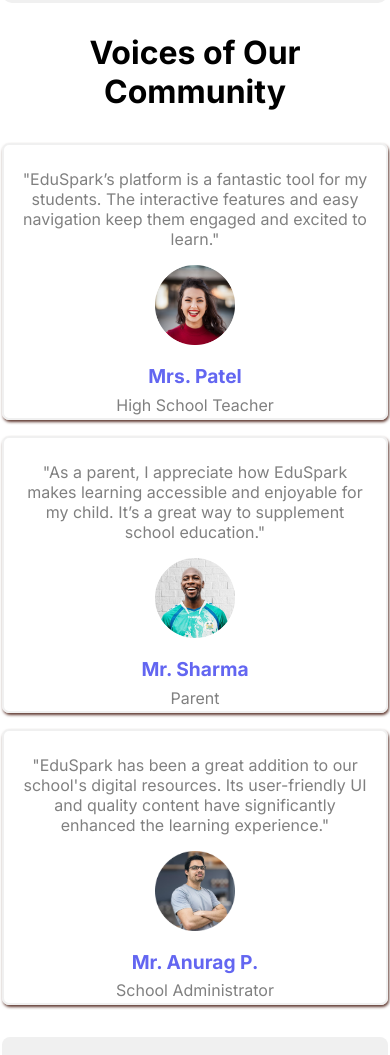
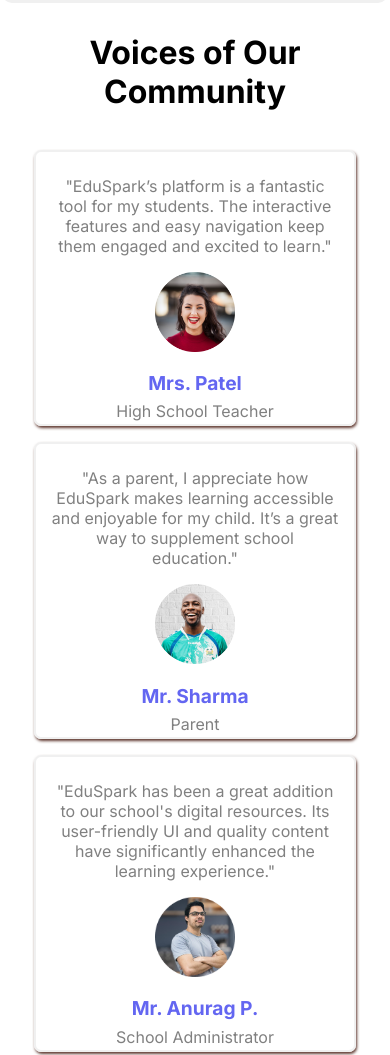
Before and after one commit to CtrlPlusZed/EduSpark, a plain HTML site: page index.html in a window 390 px wide. Shown: the part 3420-4475 px from the top of the page. Drawn offline with Linux system fonts and the light colour scheme.

Commit message:
Updated CSS for Mobile version

```diff
--- a/style.css
+++ b/style.css
@@ -510,8 +510,8 @@ body {
 @media screen and (max-width:900px) {
     .user-stories {
 
-            margin: 1rem 0;
-            padding: 1rem 0;
+            margin: 1.2rem 1rem;
+            padding: 1.2rem 1rem;
         flex-direction: column;
         min-width: 250px;
     }
```
